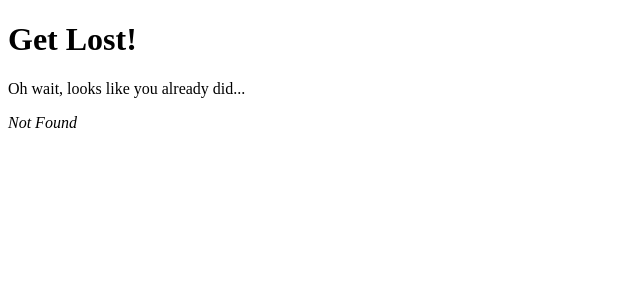
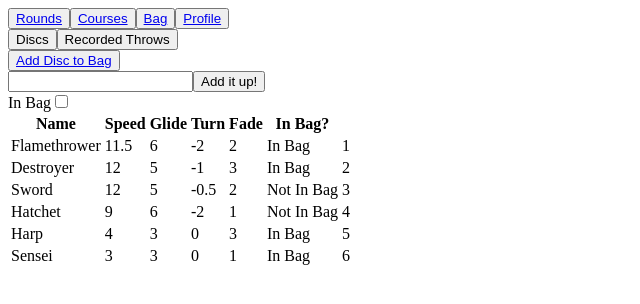
Before and after one commit to ToolMoney/discgolf, a React (Vite) app: page /bag/add-disc in a window 1280 px wide. Before the commit this address had no page. Shown: the top 304 px of the page, without its empty margins (0-640 px from the left). Built offline with nearby package versions, Linux system fonts and the light colour scheme.

Commit message:
created child path for add-disc, route, and usePath hook

```diff
--- a/src/App.jsx
+++ b/src/App.jsx
@@ -1,4 +1,3 @@
-import PageBag from './routes/bag.jsx';
 import {Outlet, Link} from 'react-router-dom';
 
 export default function App() {
--- /dev/null
+++ b/src/hooks.jsx
@@ -0,0 +1,13 @@
+import {useEffect, useState} from 'react';
+import {useNavigate} from 'react-router-dom';
+
+export function useSetPath() {
+    const [path, setPath] = useState(null);
+    const navigate = useNavigate();
+    useEffect(() => {
+        if (path) {
+            navigate(path);
+        }
+    }, [path]);
+    return setPath;
+}
--- /dev/null
+++ b/src/routes/bag-add.jsx
@@ -0,0 +1,21 @@
+import {useEffect, useState} from 'react';
+import {useSetPath} from '../hooks';
+
+
+export default function AddDiscToBag() {
+    const setPath = useSetPath();
+    return (
+        <>
+            <input></input>
+            <button onClick={() => addDisc(setPath)}>Add it up!</button>
+        </>
+    );
+}
+
+function addDisc(setPath) {
+
+    // add real disc shit in here
+
+
+    setPath("..");
+}
--- a/src/routes/bag.jsx
+++ b/src/routes/bag.jsx
@@ -1,5 +1,6 @@
 import {useState, useEffect} from 'react';
 import {getDiscs, addDisc} from '../api/disc.js';
+import {Outlet, Link} from 'react-router-dom';
 
 
 export default function PageBag() {
@@ -18,6 +19,9 @@ export default function PageBag() {
                     discs={discs}
                     onDiscsChange={setDiscs}
                 />
+            </div>
+            <div id="route-content">
+                <Outlet />
             </div>
             <div>
                 <ListDiscs
@@ -44,17 +48,18 @@ function AddDiscButton({
     onDiscsChange
 }) {
     return (
-        <button onClick={() =>
-            onDiscsChange([
-                ...discs,
-                (addDisc({name: "Skyler", speed: 11.5, glide: 6, turn: -2, fade: 2, inBag: true}))
-            ])
-        }>
-            Add Disc to Bag
+        // <button onClick={() =>
+        //     onDiscsChange([
+        //         ...discs,
+        //         (addDisc({name: "Skyler", speed: 11.5, glide: 6, turn: -2, fade: 2, inBag: true}))
+        //     ])
+        // }>
+
+        <button>
+            <Link to={`add-disc`}>Add Disc to Bag</Link>
         </button>
     );
 }
-
 
 
 
```
Also changed, not shown: src/main.jsx (+7 -0 lines).
